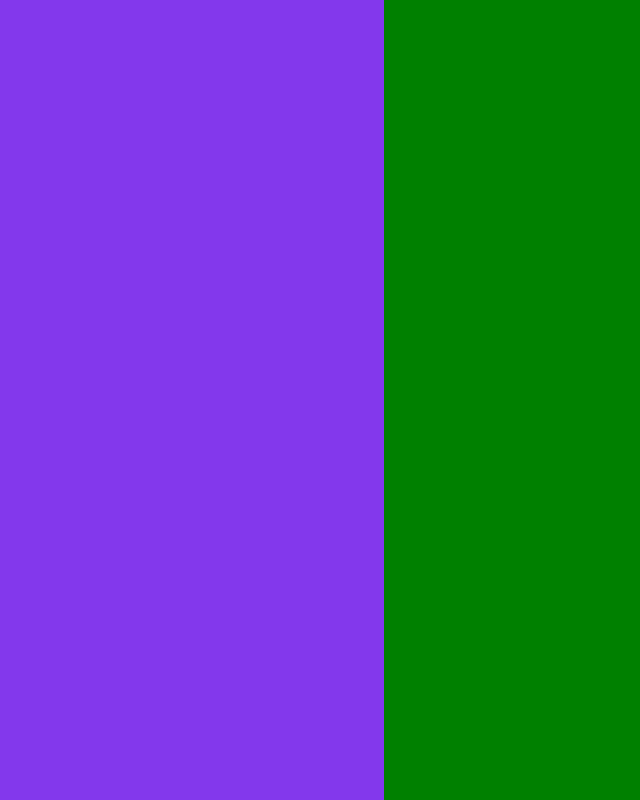
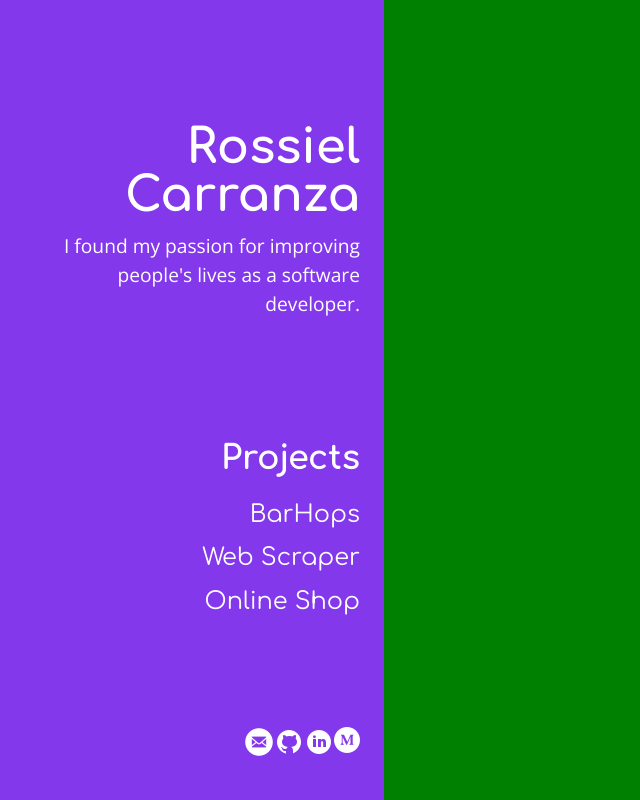
Before and after one commit to RossielCS/rossielcs.github.io, a plain HTML site: page index.html in a window 1280 px wide. Shown: the whole page, without its empty margins (0-640 px from the left). Drawn offline with nearby package versions, Linux system fonts and the light colour scheme.

Commit message:
Add header
- Content and responsiveness

```diff
--- a/assets/stylesheets/style.scss
+++ b/assets/stylesheets/style.scss
@@ -2,6 +2,11 @@
 
 body {
   background-color: $text-color;
+}
+
+a {
+  text-decoration: none;
+  color: $text-color;
 }
 
 .container {
@@ -10,15 +15,55 @@ body {
   height: 100vh;
   margin: auto;
   display: flex;
+  color: $text-color;
 }
 
 .header {
   position: fixed;
-  padding: 15.5vh 3vh 5vh 3vh;
   width: 30%;
   max-width: 410px;
   height: 100vh;
+  padding: 15.5vh 3vh 5vh 3vh;
+  display: flex;
+  flex-direction: column;
+  justify-content: space-between;
+  color: $text-color;
+  text-align: right;
   background-color: $primary-color;
+
+  article {
+    h1 {
+      margin-bottom: 1.5vh;
+      font-family: 'Comfortaa', cursive;
+      font-weight: 700;
+      font-size: 3em;
+    }
+    p {
+      font-family: 'Open Sans', sans-serif;
+      font-size: 1.2em;
+      line-height: 1.5em;
+      font-weight: 300;
+    }
+  }
+}
+
+.list-projects {
+  font-family: 'Comfortaa', cursive;
+  h3 {
+    font-size: 2.1em;
+    line-height: 2.1em;
+    font-weight: 700;
+  }
+  li {
+    //margin-bottom: 1.5vh;
+    font-size: 1.5em;
+    line-height: 1.8em;
+  }
+}
+
+.icons {
+  display: flex;
+  justify-content: flex-end;
 }
 
 main {
@@ -37,5 +82,14 @@ main {
     width: 100%;
     max-width: none;
     height: auto;
+    padding: 5vh 2vh 2vh 2vh;
+    text-align: center;
+    article {
+      margin-bottom: 3vh;
+    }
+  }
+
+  .list-projects {
+    display: none;
   }
 }
--- a/index.html
+++ b/index.html
@@ -12,6 +12,59 @@
 <body>
   <div class="container">
     <header class="header">
+      <article>
+        <h1>
+          <a href="">
+            Rossiel Carranza
+          </a>
+        </h1>
+        <p>I found my passion for improving people's lives as a software developer.</p>
+      </article>
+
+      <ul class="list-projects">
+        <h3>Projects</h3>
+        <li>
+          <a id="barhops" href="">
+            BarHops
+          </a>
+        </li>
+        <li>
+          <a id="web-scraper" href="">
+            Web Scraper
+          </a>
+        </li>
+        <li>
+          <a id="online-shop" href="">
+            Online Shop
+          </a>
+        </li>
+      </ul>
+
+      <ul class="icons">
+        <li>
+          <a class="" href="">
+            <img src="./assets/images/icon-envelope-30.png">
+          </a>
+        </li>
+
+        <li>
+          <a class="" href="">
+            <img src="./assets/images/icon-github-30.png">
+          </a>
+        </li>
+
+        <li>
+          <a class="" href="">
+            <img src="./assets/images/icon-linkedin-30.png">
+          </a>
+        </li>
+
+        <li>
+          <a class="" href="">
+            <img src="./assets/images/icon-medium-26.png">
+          </a>
+        </li>
+      </ul>
     </header>
 
     <main>
```
Also changed, not shown: css/style.css, 1 other file.
